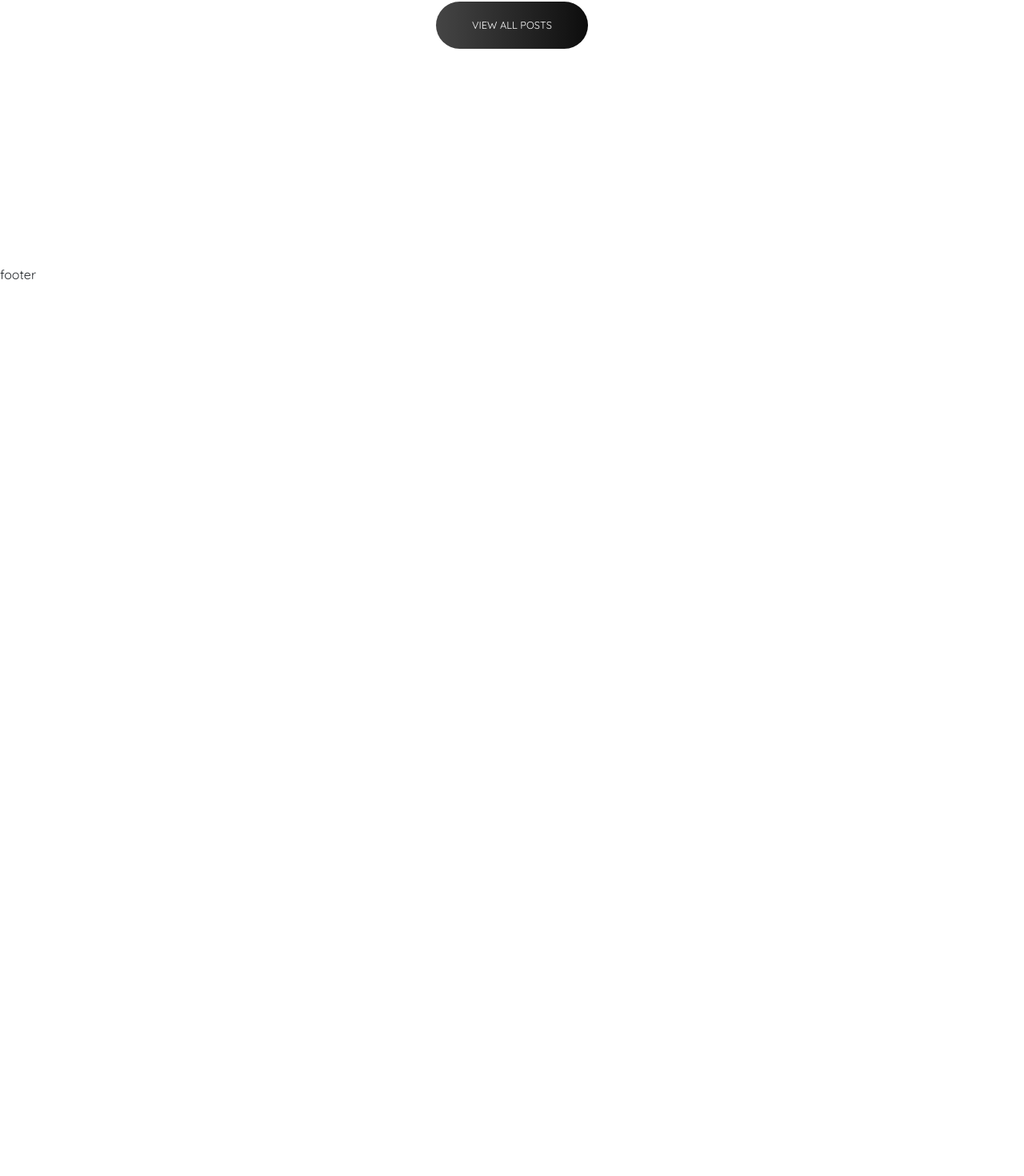
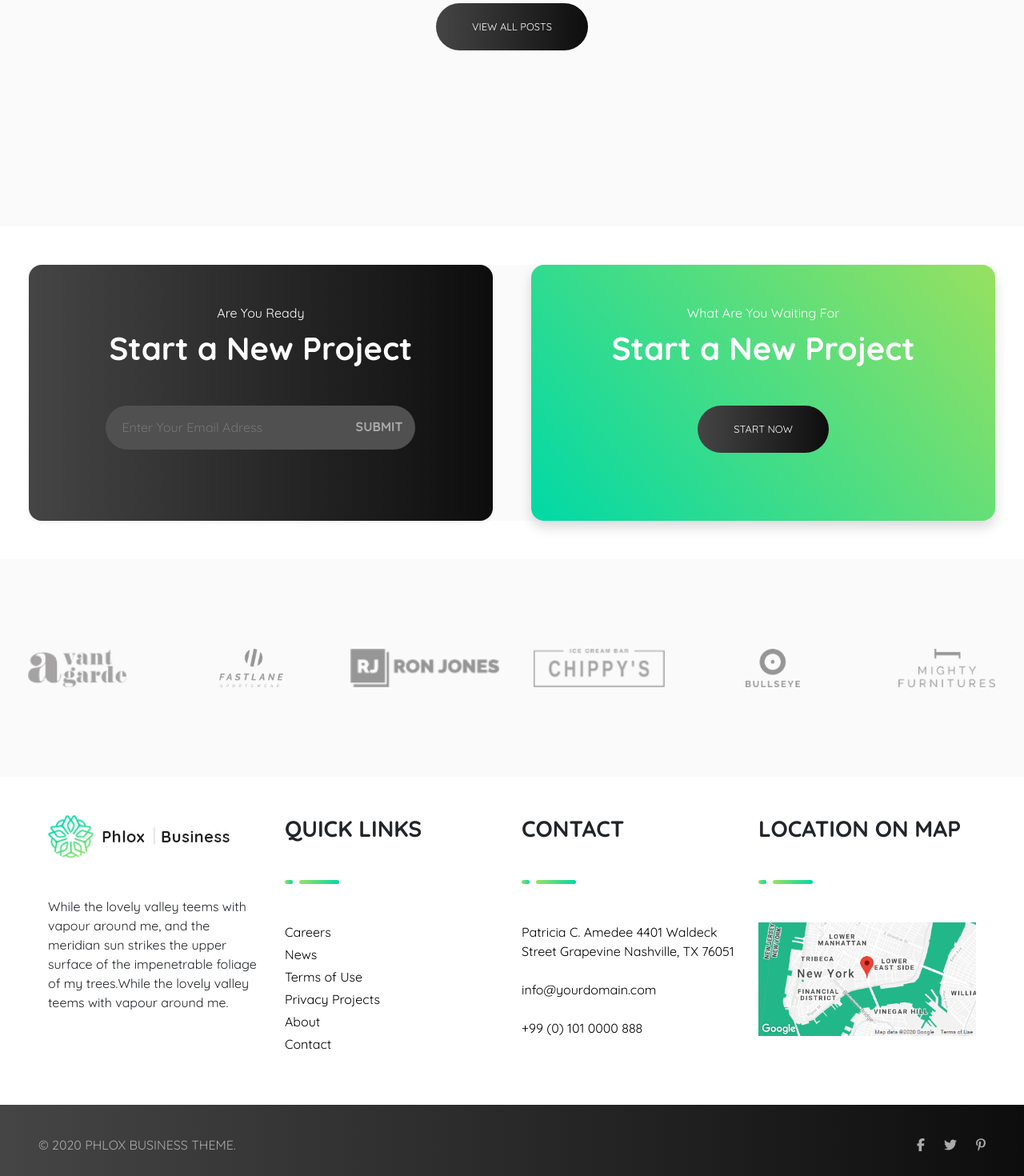
Before and after one commit to AlbertoScalia/proj-html-vuejs, a Vue app: page / in a window 1280 px wide. Shown: the part 6597-8067 px from the top of the page at 80% size. Before the commit the page ends 6952 px from the top, so only its background shows below. Built offline with nearby package versions, Linux system fonts and the light colour scheme.

Commit message:
Feat : Add CallToAction, Sponsor & Footer sections

```diff
--- a/src/assets/styles/general.scss
+++ b/src/assets/styles/general.scss
@@ -11,4 +11,6 @@
 
 body{
     font-family: 'Quicksand', sans-serif;
+    overflow-x: hidden;
+
 }
--- /dev/null
+++ b/src/components/CallToAction.vue
@@ -0,0 +1,79 @@
+<template>
+    <section class="m-5">
+        <div class="row justify-content-between">
+            <div id="email" class="shadow col-12 col-md-6 d-flex flex-column align-items-center p-5 rounded-4 w-100 shadow-sm">
+                <span class="text-capitalize mb-2">are you ready</span>
+                <h2 class="mb-5 fw-bold fs-1">Start a New Project</h2>
+                <div class="position-relative">
+                    <input type="email" placeholder="Enter Your Email Adress" class="rounded-5">
+                    <button class="text-uppercase position-absolute rounded-4">submit</button>
+                </div>
+
+            </div>
+            <div id="start" class=" shadow col-12 col-md-6 d-flex flex-column align-items-center p-5 rounded-4 w-100 mt-5 mt-md-0">
+                <span class="text-capitalize mb-2">what are you waiting for</span>
+                <h2 class="mb-5 fw-bold fs-1">Start a New Project</h2>
+                <ButtonSecondary :text="'start now'"/>
+            </div>
+        </div>
+    </section>
+</template>
+
+<script>
+import ButtonSecondary from './ButtonSecondary.vue';
+    export default {
+    name: 'CallToAction',
+    components: {
+        ButtonSecondary
+    }
+    }
+</script>
+
+<style lang="scss" scoped>
+@use '../assets/styles/partials/variables' as *;
+section{
+        background-color: $bg-secondary !important;
+    }
+#email{
+    background: $gradient-secondary;
+    color: $bg-primary;
+    height: 40vh;
+    div{
+        width: 80%;
+    }
+    input{
+        width: 100%;
+        height: 55px;
+        border: none;
+        padding-left: 20px;
+        background: #505050;
+    }
+    button{
+        border: none;
+        background: transparent;
+        height: 85%;
+        color: $text-grey;
+        font-weight: bold;
+        right: 10px;
+        top: 3px;
+        &:hover{
+            background: $gradient-secondary;
+        }
+    }
+}
+#start{
+    background: $hover-bg-reverse;
+    color: $bg-primary;
+    height: 40vh;
+}
+
+@media screen and (min-width: 768px){
+    #email{
+        width: 48% !important;
+    }
+    #start{
+        width: 48% !important;
+    }
+}
+
+</style>
--- /dev/null
+++ b/src/components/Endbar.vue
@@ -0,0 +1,28 @@
+<template>
+    <div id="endbar" class="mt-5 d-flex align-items-center justify-content-between">
+        <div class="ms-5">
+            <span>&copy; 2020 PHLOX BUSINESS THEME.</span>
+        </div>
+        <div class="me-5">
+            <i class="fa-brands fa-facebook-f"></i>
+            <i class="fa-brands fa-twitter mx-4"></i>
+            <i class="fa-brands fa-pinterest-p"></i>
+        </div>
+
+    </div>
+</template>
+
+<script>
+    export default {
+        name: 'EndBar'
+    }
+</script>
+
+<style lang="scss" scoped>
+@use '../assets/styles/partials/variables' as *;
+#endbar{
+    background: $gradient-secondary;
+    height: 100px;
+    color: $text-grey;
+}
+</style>
--- a/src/components/FooterComponent.vue
+++ b/src/components/FooterComponent.vue
@@ -1,15 +1,71 @@
 <template>
-    <footer>
-        footer
+    <footer class="mt-5">
+        <div class="row mx-5">
+            <div class="col-12 col-sm-6 col-lg-3">
+                <img src="/images/cropped-Group-39-2x.png" alt="Logo">
+                <p class="my-5">While the lovely valley teems with vapour
+                    around me, and the meridian sun strikes the
+                    upper surface of the impenetrable foliage of
+                    my trees.While the lovely valley teems with
+                    vapour around me.</p>
+            </div>
+            <div class="col-12 col-sm-6 col-lg-3">
+                <h3 class="text-uppercase fw-bold">Quick links</h3>
+                <Divider/>
+                <ul class="list-unstyled">
+                    <li v-for="link in links" class="mb-1">
+                        <a href="#">{{ link.text }}</a>
+                    </li>
+                </ul>
+            </div>
+            <div class="col-12 col-sm-6 col-lg-3">
+                <h3 class="text-uppercase fw-bold">contact</h3>
+                <Divider/>
+                <ul class="list-unstyled">
+                    <li v-for="contact in contacts" class="mb-4">
+                        <a href="#">{{ contact.text }}</a>
+                    </li>
+                </ul>
+            </div>
+            <div class="col-12 col-sm-6 col-lg-3">
+                <h3 class="text-uppercase fw-bold">location on map</h3>
+                <Divider/>
+                <img src="/images/map.png" alt="map" class="img-fluid">
+            </div>
+        </div>
+        <EndBar/>
     </footer>
 </template>
 
 <script>
+import { links } from '../data/data';
+import { contacts } from '../data/data';
+import Divider from './Divider.vue';
+import EndBar from './EndBar.vue'
     export default {
-        name: 'FooterComponent'
+    name: 'FooterComponent',
+    components: {
+            Divider, EndBar
+    },
+    data() {
+        return {
+            links,
+            contacts
+        }
+        }
     }
 </script>
 
 <style lang="scss" scoped>
+@use '../assets/styles/partials/variables' as *;
 
+a{
+    text-decoration: none;
+    color: black;
+    transition: .2s;
+    &:hover{
+        color: $contrast-color;
+        text-decoration: underline;
+    }
+}
 </style>
--- a/src/components/Jumbotron.vue
+++ b/src/components/Jumbotron.vue
@@ -71,7 +71,6 @@ p{
         background-repeat: no-repeat;
         text-align: left;
         background-color: $bg-secondary;
-
     }
     .description{
         max-width: 50%;
--- a/src/components/MainComponent.vue
+++ b/src/components/MainComponent.vue
@@ -6,6 +6,8 @@
         <Showcase/>
         <Comment/>
         <NewsBlog/>
+        <CallToAction/>
+        <Sponsors/>
     </main>
 </template>
 
@@ -16,6 +18,8 @@ import LearnAbout from './LearnAbout.vue';
 import Showcase from './Showcase.vue';
 import Comment from './Comment.vue';
 import NewsBlog from './NewsBlog.vue';
+import CallToAction from './CallToAction.vue';
+import Sponsors from './Sponsors.vue';
     export default {
     name: 'MainComponent',
     components: {
@@ -24,7 +28,9 @@ import NewsBlog from './NewsBlog.vue';
         LearnAbout,
         Showcase,
         Comment,
-        NewsBlog
+        NewsBlog,
+        CallToAction,
+        Sponsors
         }
     }
 </script>
--- a/src/components/NewsBlog.vue
+++ b/src/components/NewsBlog.vue
@@ -1,5 +1,5 @@
 <template>
-    <section class="my-5 mx-2 d-flex flex-column justify-content-center">
+    <section class="my-5 d-flex flex-column justify-content-center">
         <div class="d-flex flex-column align-items-center">
             <h2 class="fs-1 fw-bold">Latest News & Our <span>Blog</span></h2>
             <Divider/>
@@ -44,6 +44,7 @@ import ButtonSecondary from './ButtonSecondary.vue'
 @use '../assets/styles/partials/variables' as *;
 section{
     height: 140vh;
+    background-color: $bg-secondary;
 }
 h2{
 
--- /dev/null
+++ b/src/components/Sponsors.vue
@@ -0,0 +1,35 @@
+<template>
+    <section class="my-5 py-5">
+        <div class="row justify-content-center align-items-center my-5">
+            <div class="col-12 col-md-4 col-lg-2 mt-5 mt-lg-0 d-flex justify-content-center py-3" v-for="sponsor in sponsors">
+                <img :src="sponsor.image" :alt="sponsor.name" class="img-fluid">
+            </div>
+        </div>
+    </section>
+</template>
+
+<script>
+import {sponsors} from '../data/data'
+    export default {
+    name: 'Sponsors',
+    data() {
+        return {
+                sponsors
+            }
+        }
+    }
+</script>
+
+<style lang="scss" scoped>
+@use '../assets/styles/partials/variables' as *;
+section{
+    background-color: $bg-secondary;
+}
+.row{
+    height: 80px;
+    .col-12{
+        height: 100%;
+    }
+}
+
+</style>
--- a/src/data/data.js
+++ b/src/data/data.js
@@ -68,4 +68,60 @@ const news = [
     }
 ]
 
-export { navbar, quickLinks, contact, showcase, news };
+const sponsors = [
+    {
+        name: 'Avant Garde',
+        image: '/images/client-1-2x.png'
+    },
+    {
+        name: 'Fast Lane',
+        image: '/images/client-9-2x.png'
+    },
+    {
+        name: 'Ron Jones',
+        image: '/images/client-7-2x.png'
+    },
+    {
+        name: 'Chippy\'s',
+        image: '/images/client-3-2x.png'
+    },
+    {
+        name: 'Bullseye',
+        image: '/images/client-4-2x.png'
+    },
+    {
+        name: 'Mighty Furnitures',
+        image: '/images/client-5-2x.png'
+    }
+];
+const links = [
+    {
+        text: 'Careers'
+    },
+    {
+        text: 'News'
+    },
+    {
+        text: 'Terms of Use'
+    },
+    {
+        text: 'Privacy Projects'
+    },
+    {
+        text: 'About'
+    },
+    {
+        text: 'Contact'
+    }];
+const contacts = [
+    {
+        text: 'Patricia C. Amedee 4401 Waldeck Street Grapevine Nashville, TX 76051'
+    },
+    {
+        text: 'info@yourdomain.com'
+    },
+    {
+        text: '+99 (0) 101 0000 888'
+    }]
+
+export { navbar, quickLinks, contact, showcase, news, sponsors, links, contacts };
```
